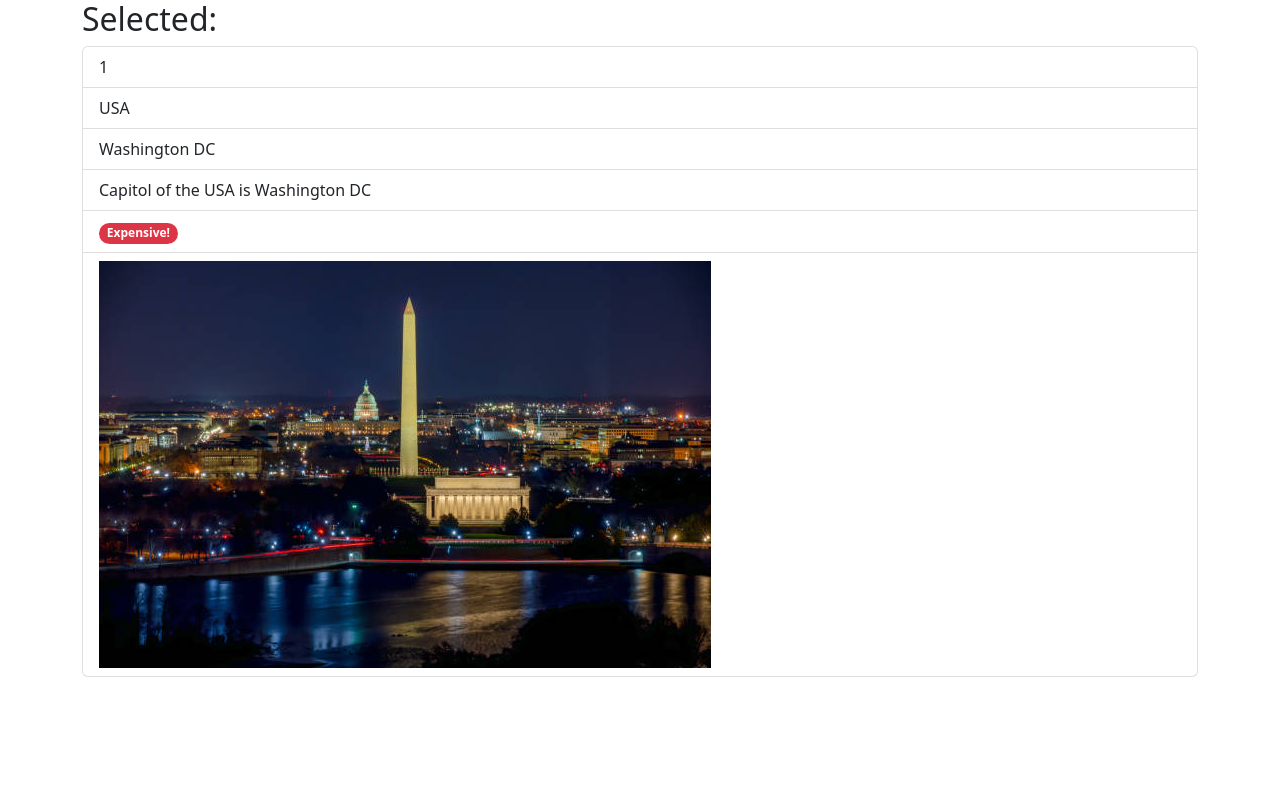
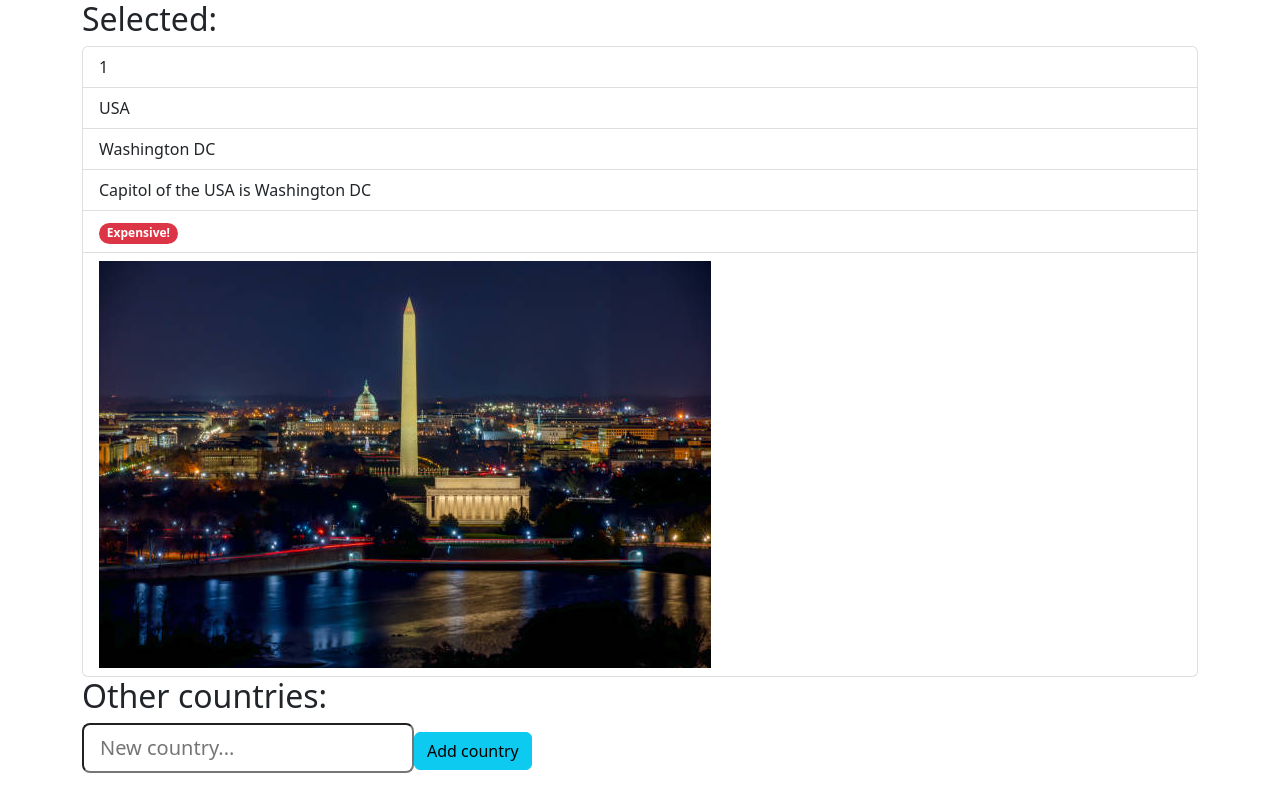
Before and after one commit to Sven-27/vacation-picker, a Vue app: page / in a window 1280 px wide. Shown: the part 262-1051 px from the top of the page. Before the commit the page ends 939 px from the top, so only its background shows below. Built offline with nearby package versions, Linux system fonts and the light colour scheme.

Commit message:
added form

```diff
--- a/src/components/VacationPicker.vue
+++ b/src/components/VacationPicker.vue
@@ -27,26 +27,53 @@
          class="img-fluid" />
       </li>
     </ul>
+    <h2>Other countries:</h2>
+    <input
+      v-model="newCountry"
+      @keyup.enter="addCountry(newCountry)"
+      class="form-control-lg"
+      placeholder="New country... "
+    >
+    <button
+      @click="addCountry(newCountry)"
+      class="btn btn-info"
+    >
+      Add country
+    </button>
+    <ul class="list-group">
+      <li
+        class="list-group-item"
+        v-for="(country, index) in newCountries"
+        :key="index"
+      >
+        {{country}}
+      </li>
+    </ul>
+    <p>{{ newCountry }}</p>
   </div>
 </template>
 
 <script>
-import countryData from '@/data/countryData'
+import countryData from '@/data/countryData';
+import mixins from '@/mixins/mixins';
 export default {
   name: "VacationPicker",
+  mixins: [mixins],
   data() {
     return {
       countryData,
-      selectedCountryIndex: 0
+      selectedCountryIndex: 0,
+      newCountry: '',
+      newCountries: []
     }
   },
   methods: {
     selectCountry(index){
       this.selectedCountryIndex = index;
     },
-    getImgUrl(img) {
-      console.log(img)
-      return require('@/assets/countries/' + img )
+    addCountry() {
+      this.newCountries.push(this.newCountry);
+      this.newCountry = '';
     }
   },
    computed: {
--- /dev/null
+++ b/src/mixins/mixins.js
@@ -0,0 +1,9 @@
+//gedeelde functionaliteit
+export default {
+  methods: {
+    getImgUrl(img) {
+      console.log('getImgUrl() wordt aangeroepen vanuit mixins.js');
+      return require('@/assets/countries/' + img )
+    }
+  }
+}
```
